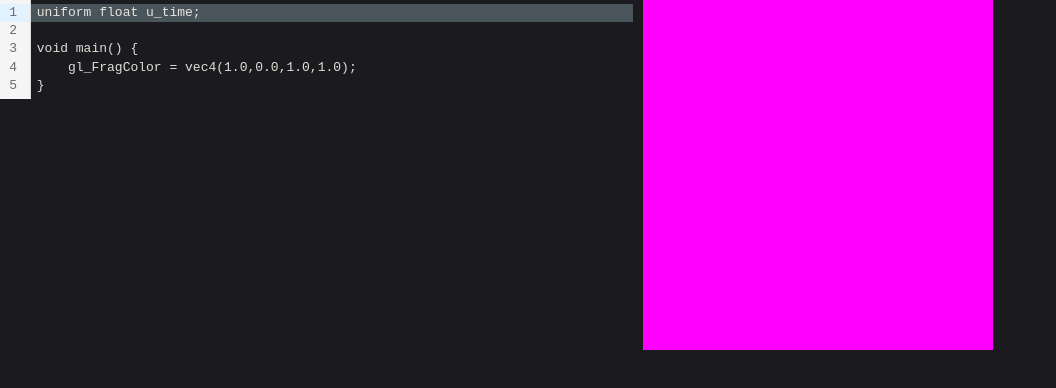
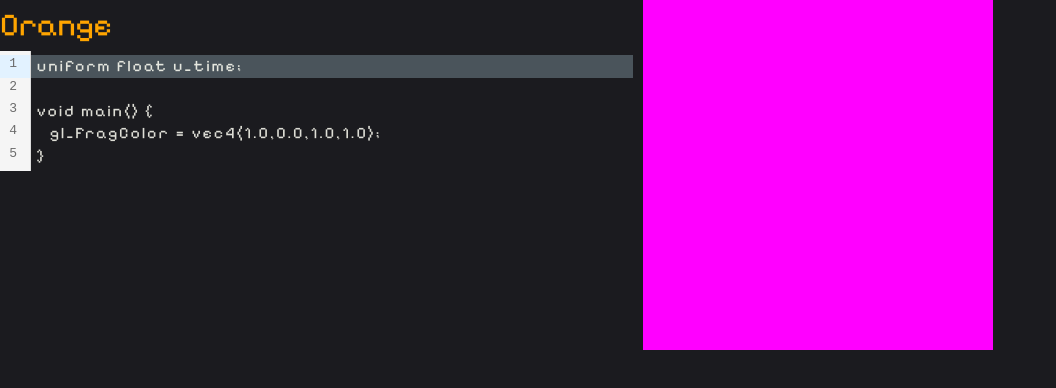
Before and after one commit to 5iveself/orange, a website built with Vite: page orange-app/src/renderer/index.html in a window 1280 px wide. Shown: the whole page, without its empty margins (0-1056 px from the left). Built offline with nearby package versions, Linux system fonts and the light colour scheme.

Commit message:
pixelated font

```diff
--- a/orange-app/src/renderer/assets/base.css
+++ b/orange-app/src/renderer/assets/base.css
@@ -1,3 +1,8 @@
+@font-face {
+  font-family: PixelifySans;
+  src: url(./PixelifySans.woff2);
+}
+
 :root {
   --ev-c-white: #ffffff;
   --ev-c-white-soft: #f8f8f8;
@@ -49,6 +54,7 @@ body {
   background: var(--color-background);
   line-height: 1.6;
   font-family:
+    'PixelifySans',
     Inter,
     -apple-system,
     BlinkMacSystemFont,
--- a/orange-app/src/renderer/assets/main.css
+++ b/orange-app/src/renderer/assets/main.css
@@ -3,6 +3,10 @@
 body {
   overflow: hidden;
   user-select: none;
+}
+
+h1 {
+  color: #FFA500;
 }
 
 #app {
@@ -29,3 +33,8 @@ body {
   width: 350px;
   height: 350px;
 }
+
+.cm-editor .cm-content {
+  font-family: "PixelifySans";
+  letter-spacing: 2px;
+}
--- a/orange-app/src/renderer/index.html
+++ b/orange-app/src/renderer/index.html
@@ -15,7 +15,7 @@
   <body>
     <div id="app">
       <div id="editor">
-
+        <h1>Orange</h1>
       </div>
       <div id="shader">
         <canvas id="shader-canvas"></canvas>
```
Also changed, not shown: orange-app/src/renderer/assets/PixelifySans.woff2 (added).
